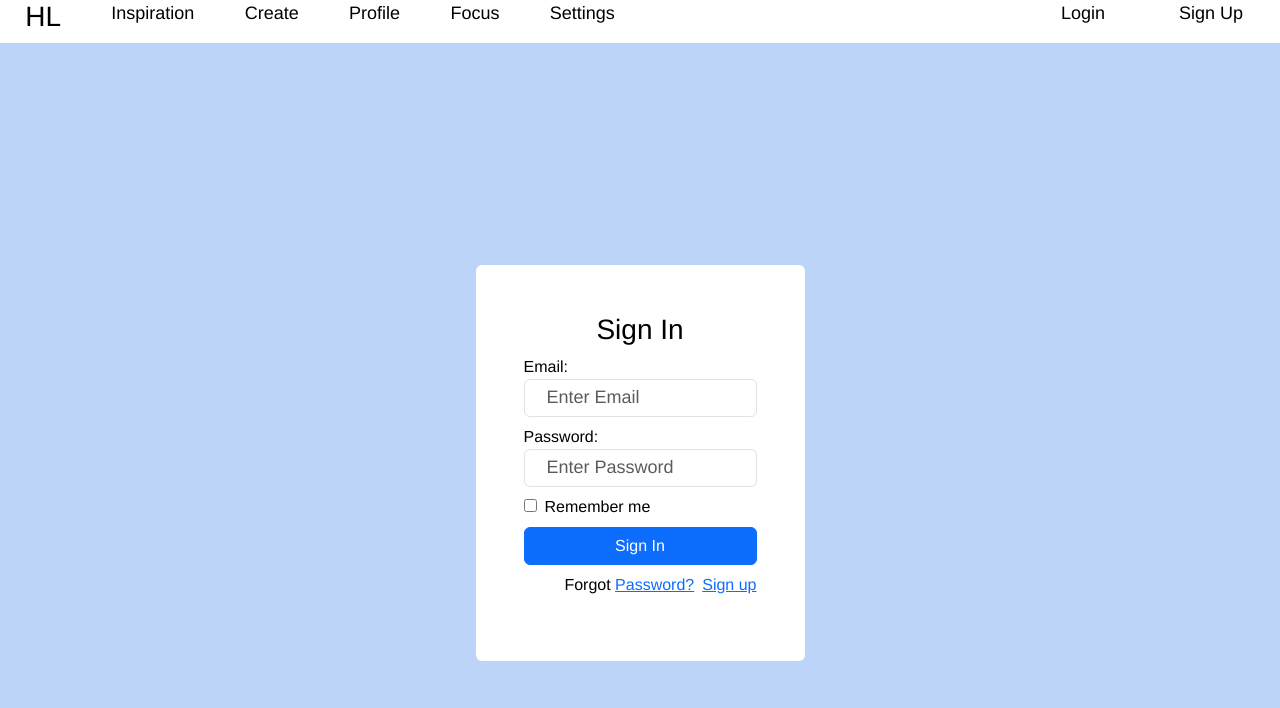
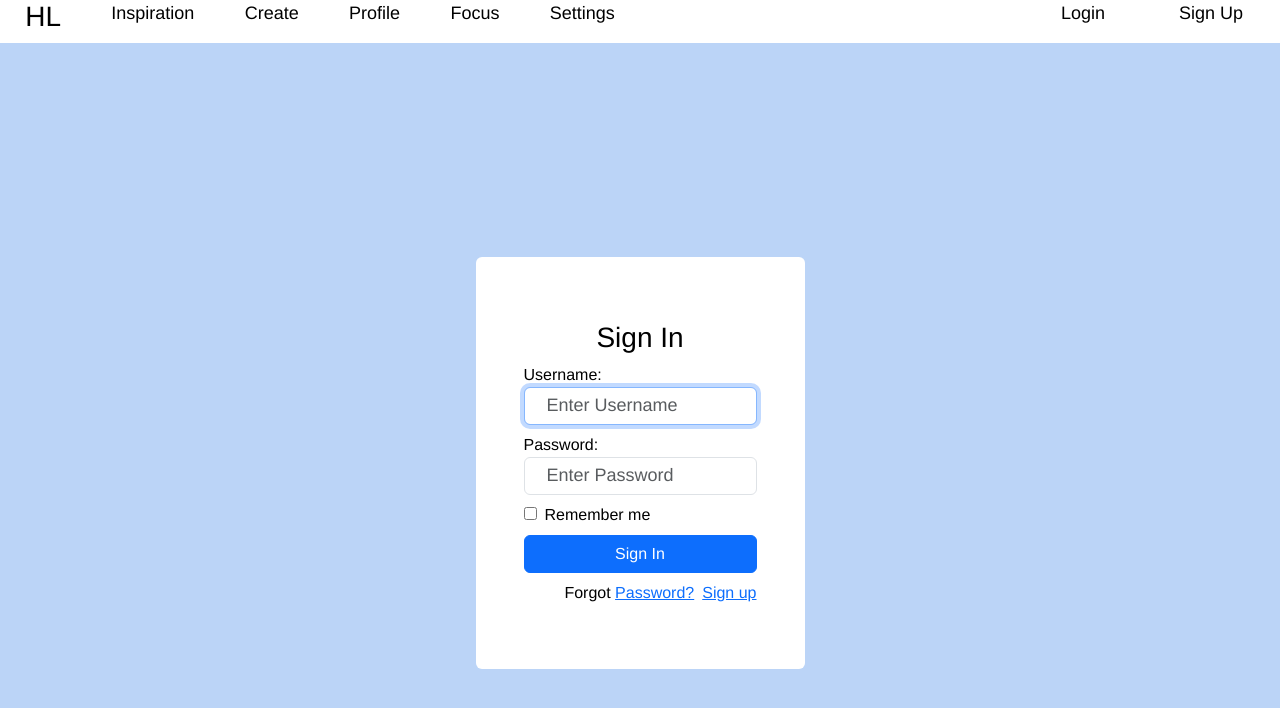
Before and after one commit to ylopez25/hobby_lobby, a React (Create React App) app: page /login in a window 1280 px wide. Shown: the top 708 px of the page. Built offline with nearby package versions, Linux system fonts and the light colour scheme.

Commit message:
login useref

```diff
--- a/src/Pages/Login.js
+++ b/src/Pages/Login.js
@@ -1,19 +1,56 @@
 import { Link } from "react-router-dom";
+import { useRef,useState, useEffect } from 'react';
 import "bootstrap/dist/css/bootstrap.min.css";
 
+
 export default function Login() {
+  const userRef = useRef();
+  const errRef= useRef();
+  //create states for pwd and email
+const [pwd, setPwd] = useState('');
+const [user, setUser] = useState('');
+const [err, setErr] = useState('');
+
+  useEffect(() => {
+    userRef.current.focus()
+  }, [])
+
+  useEffect(() => {
+setErr('');
+  }, [user, pwd])
+
   return (
     <div className="login template d-flex justify-content-center align-items-center vh-100">
       <div className="form_container p-5 rounded bg-white">
+        <p
+        ref={errRef}
+        aria-live='assertive'
+        >
+          {err}
+        </p>
         <form>
           <h3 className="text-center">Sign In</h3>
           <div className="mb-2">
-            <label htmlFor="email"> Email:</label>
-            <input type="email" placeholder="Enter Email" className="form-control" />
+            <label htmlFor="username"> Username:</label>
+            <input type="text"
+            id="username"
+            ref={userRef}
+            autoComplete="off"
+            onChange={(e) => setUser(e.target.value)}
+            value={user}
+            placeholder="Enter Username"
+            className="form-control"
+            required
+            />
           </div>
           <div className="mb-2">
             <label htmlFor="password">Password:</label>
-            <input type="password" placeholder="Enter Password" className="form-control" />
+            <input type="password"
+            onChange={(e) => setPwd(e.target.value)}
+            value={pwd}
+            placeholder="Enter Password"
+            className="form-control"
+            />
           </div>
           <div className="mb-2">
             <input type="checkbox" className="custom-control custom-checkbox" id="check" />
```
